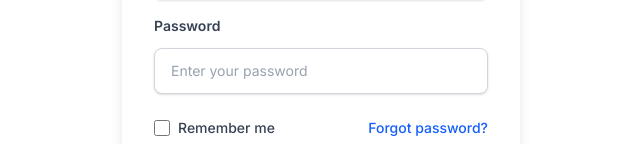
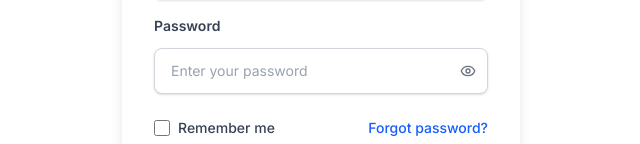
Before and after one commit to Esoft-Management-System/Frontend, a React app: page / in a window 1280 px wide. Shown: the part 392-536 px from the top of the page, without its empty margins (319-959 px from the left). Built offline with nearby package versions, Linux system fonts and the light colour scheme; no server answers; the HTML template or start-up script is replaced by a standard one.

Commit message:
feat(Textinput): Add password visibility toggle and improve input handling

```diff
--- a/src/components/common/Textinput.tsx
+++ b/src/components/common/Textinput.tsx
@@ -1,4 +1,5 @@
-import type { ChangeEvent } from "react";
+import { useState, type ChangeEvent } from "react";
+import { Eye, EyeOff } from "lucide-react";
 
 interface TextInputInterface {
   labelText?: string;
@@ -26,6 +27,7 @@
   } = props;
 
   const isDisabled = disbled || disabled;
+  const [showPassword, setShowPassword] = useState(false);
 
 
   //ragavi here i gonna change the text area part
@@ -53,6 +55,8 @@
     );
   }
 
+  const isPassword = type === "password";
+
   return (
     <div className="flex flex-col gap-2 w-full">
       {labelText && (
@@ -61,21 +65,36 @@
         </label>
       )}
 
+      <div className="relative">
         <input
           name={name}
           onChange={onChange}
-        type={type}
+          type={isPassword && showPassword ? "text" : type}
           value={value}
           disabled={isDisabled}
           placeholder={placeholder}
           className={`border w-full text-sm text-gray-800 border-gray-300
             px-4 py-3 rounded-lg focus:outline-none transition-all duration-200
             focus:ring-2 focus:ring-blue-500 focus:border-transparent
-          placeholder-gray-400 shadow-sm
+            placeholder-gray-400 shadow-sm pr-11
             ${isDisabled
               ? "bg-gray-100 cursor-not-allowed opacity-60"
               : "bg-white hover:border-gray-400"}`}
         />
+
+        {isPassword && (
+          <button
+            type="button"
+            className="absolute inset-y-0 right-3 flex items-center text-gray-500 hover:text-gray-700"
+            onClick={() => setShowPassword((prev) => !prev)}
+            tabIndex={-1}
+            aria-label={showPassword ? "Hide password" : "Show password"}
+            disabled={isDisabled}
+          >
+            {showPassword ? <EyeOff className="h-4 w-4" /> : <Eye className="h-4 w-4" />}
+          </button>
+        )}
+      </div>
 
       {error && <p className="text-red-500 text-xs mt-1">{error}</p>}
     </div>
```
Lines whose indentation alone changed are shown as unchanged.
